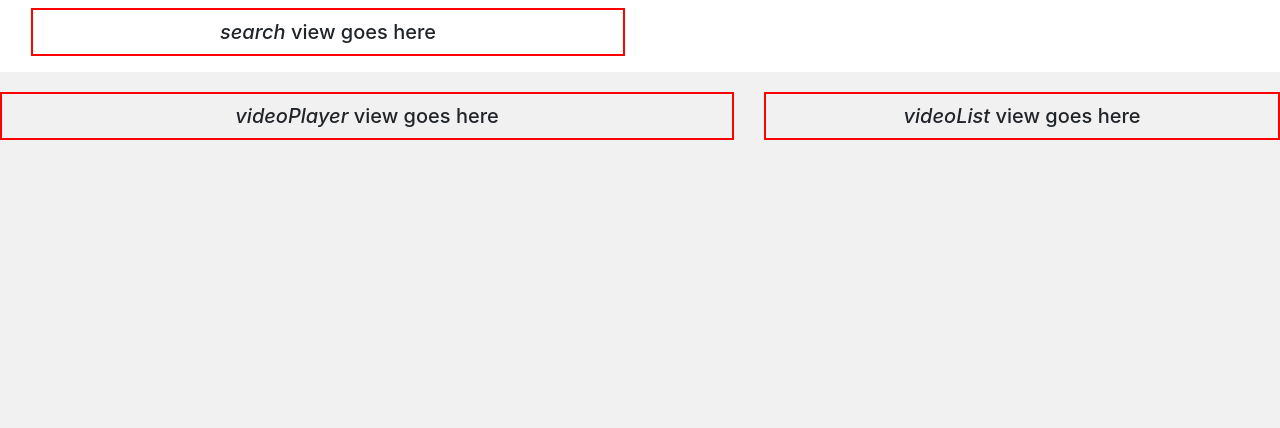
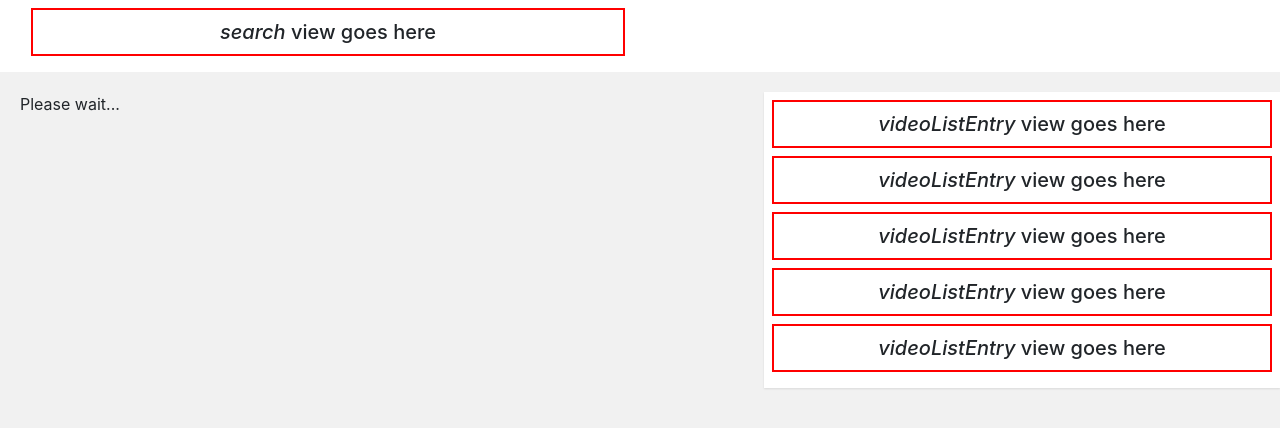
Before and after one commit to shmily40686/backcast, a website: page index.html in a window 1280 px wide. Drawn offline with nearby package versions, Linux system fonts and the light colour scheme; some icons are missing.

Commit message:
Modules render but not their content.

```diff
--- a/index.html
+++ b/index.html
@@ -14,7 +14,6 @@
   <div id="app">
     <h5 style="border:none;">
       <br/><br/>this message will disappear when <em>app</em> view is correctly rendered<br/><br/><br/>
-    <div id="videos-list"></div>
     </h5>
   </div>
 
@@ -32,8 +31,9 @@
 
   <script>
     backboneReady(() => {
-      var videos = new Videos(window.exampleVideoData);
-      new AppView({el: $('#app'), collection: videos}).render();
+      // var videos = new Videos(window.exampleVideoData);
+      // new AppView({el: $('#app'), collection: videos}).render();
+      new AppView();
     });
 
     // $(function(){
--- a/src/collections/videos.js
+++ b/src/collections/videos.js
@@ -2,5 +2,4 @@ var Videos = Backbone.Collection.extend({
 
   model: Video
 
-
 });
--- a/src/views/app.js
+++ b/src/views/app.js
@@ -2,14 +2,14 @@ var AppView = Backbone.View.extend({
 
   el: '#app',
 
-
   initialize: function() {
     this.videos = new Videos(window.exampleVideoData);
     // console.log('videos in appView', this.videos)
+    console.log('this.videos is ', this.videos)
+    this.videos.on('all', this.render, this);
     this.render();
     // this.listenTo(this.collection, 'change', this.render);
   },
-
 
   render: function() {
     this.$el.html(this.template());
@@ -17,18 +17,18 @@ var AppView = Backbone.View.extend({
     // this.videos.collection.render();
 
     new VideoPlayerView ({
-      el: this.$(".video-player"),
-      collection: this.videos,
+      el: this.$(".player"),
+      model: this.videos.at(0)
     }).render();
 
     new VideoListView ({
-      el: this.$(".video-list"),
-      collection: this.videos, //i think this is wrong
+      el: this.$(".list"),
+      collection: this.videos //i think this is wrong
     }).render();
 
     // console.log('videos in render', this.videos)
     // console.log('the collection in render', this.collection)
-    return this;
+    return this.$el;
   },
 
   template: templateURL('src/templates/app.html')
--- a/src/views/videoList.js
+++ b/src/views/videoList.js
@@ -1,4 +1,7 @@
 var VideoListView = Backbone.View.extend({
+
+  // el: ".video-list",
+
   initialize: function({ 'collection': collection }){
      this.collection = collection
      this.listenTo(this.collection, 'sync', this.render);
@@ -9,19 +12,26 @@ var VideoListView = Backbone.View.extend({
     this.$el.children().detach();
     this.$el.html(this.template());
 
-    for(var i = 0 ; i < this.collection.models.length; i++) {
-       var eachModel = new VideoListEntryView ({ model : this.collection.models[i]})
-          eachModel.render();
+    // for(var i = 0 ; i < this.collection.models.length; i++) {
+    //    var eachModel = new VideoListEntryView ({ model : this.collection.models[i]})
+    //       eachModel.render();
+    // }
+    // _.each(this.collection.models, function(video) {
+    //   var eachModel = new VideoListEntryView ({model: video});
+    //   console.log('model', eachModel)
+    //   this.$el.append(eachModel.render());
+    // }, this)
+
 
   // console.log('eachModel.render is ', eachModel.render());
   // console.log('eachModel.render().el is ',eachModel.render().el)
-    }
-    // this.$('#video-list').append(
-    //   this.collection.map(function(video) {
-    //     return new VideoListEntryView({model: video}).render().el;
 
-    //   })
-    // );
+    this.$('.video-list').append(
+      this.collection.map(function(video) {
+        return new VideoListEntryView({model: video}).render().el;
+
+      })
+    );
     return this;
 
     },
--- a/src/views/videoListEntry.js
+++ b/src/views/videoListEntry.js
@@ -1,4 +1,10 @@
 var VideoListEntryView = Backbone.View.extend({
+
+  el: ".video-list-entry media",
+
+  initialize: function(){
+    // this.videos = new Videos(window.exampleVideoData)
+  },
 
   events: {
     'click .video-list-entry-title' : 'handler'
@@ -6,6 +12,7 @@ var VideoListEntryView = Backbone.View.extend({
 
   render: function() {
     this.$el.html(this.template(this.model.attributes));
+    console.log('the $el on video list entry view ', (this));
     return this;
   },
 
--- a/src/views/videoPlayer.js
+++ b/src/views/videoPlayer.js
@@ -1,4 +1,6 @@
 var VideoPlayerView = Backbone.View.extend({
+
+  el: '.video-player',
 
   initialize : function() {
     this.listenTo(this.collection, 'select', this.render);
@@ -7,7 +9,7 @@ var VideoPlayerView = Backbone.View.extend({
 
   render: function() {
     this.$el.html('<div class="loading">Please wait...</div>');
-    return this;
+    return this.$el;
   },
 
   // selectVideo: function() {
```
